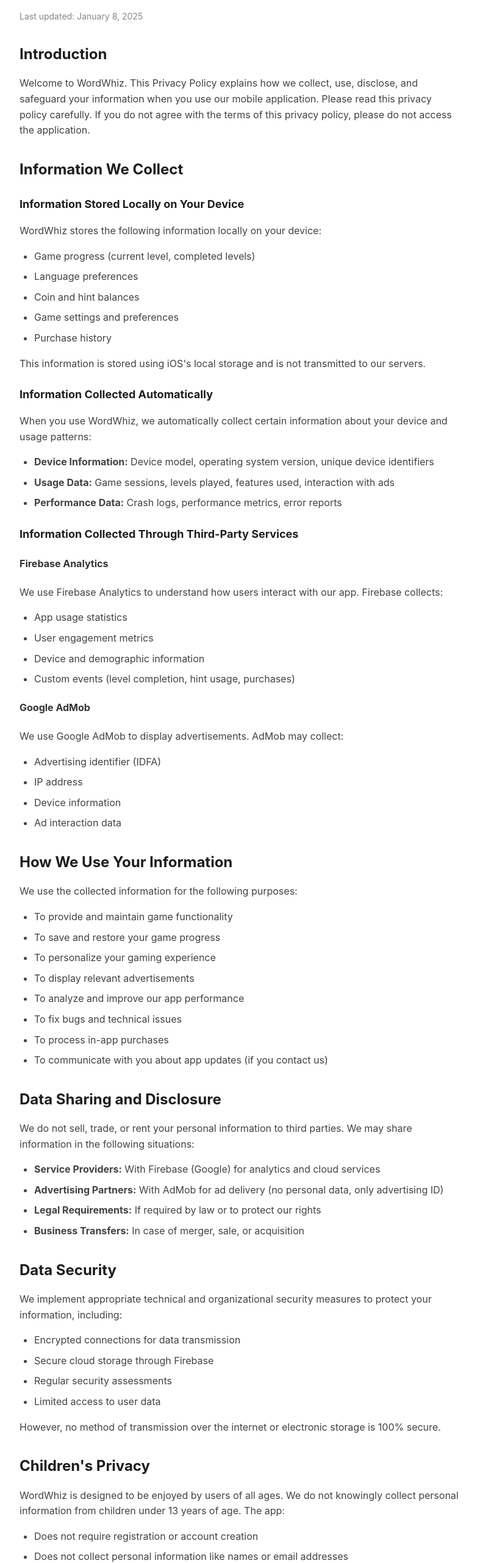
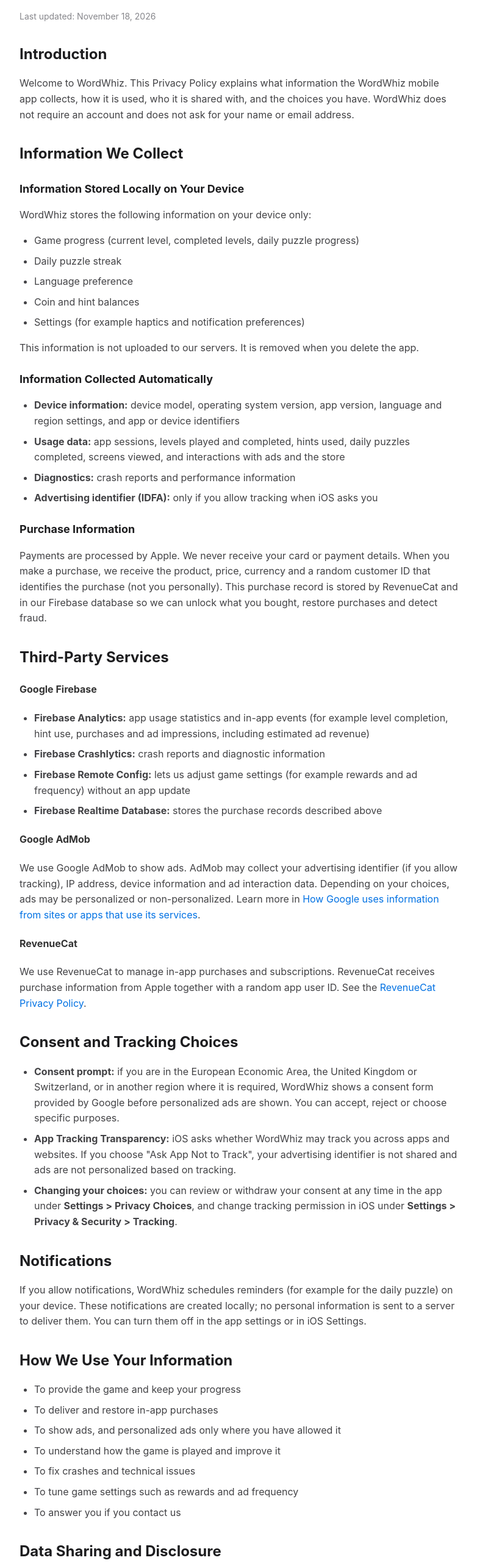
Before and after one commit to AhmettKeskin/MyAppsDocHolder, a plain HTML site: page wordwhiz/privacy.html in a window 1280 px wide. Shown: the part 140-2703 px from the top of the page at 61% size, without its empty margins (248-1030 px from the left). Drawn offline with Linux system fonts and the light colour scheme.

Commit message:
Update WordWhiz privacy policy for consent, RevenueCat and current data use
Co-Authored-By: Claude Opus 5.5 <noreply@anthropic.com>

```diff
--- a/wordwhiz/privacy.html
+++ b/wordwhiz/privacy.html
@@ -80,130 +80,115 @@
 <body>
     <div class="container">
         <h1>Privacy Policy</h1>
-        <p class="last-updated">Last updated: January 8, 2025</p>
+        <p class="last-updated">Last updated: November 18, 2026</p>
 
         <h2>Introduction</h2>
-        <p>Welcome to WordWhiz. This Privacy Policy explains how we collect, use, disclose, and safeguard your information when you use our mobile application. Please read this privacy policy carefully. If you do not agree with the terms of this privacy policy, please do not access the application.</p>
+        <p>Welcome to WordWhiz. This Privacy Policy explains what information the WordWhiz mobile app collects, how it is used, who it is shared with, and the choices you have. WordWhiz does not require an account and does not ask for your name or email address.</p>
 
         <h2>Information We Collect</h2>
 
         <h3>Information Stored Locally on Your Device</h3>
-        <p>WordWhiz stores the following information locally on your device:</p>
+        <p>WordWhiz stores the following information on your device only:</p>
         <ul>
-            <li>Game progress (current level, completed levels)</li>
-            <li>Language preferences</li>
+            <li>Game progress (current level, completed levels, daily puzzle progress)</li>
+            <li>Daily puzzle streak</li>
+            <li>Language preference</li>
             <li>Coin and hint balances</li>
-            <li>Game settings and preferences</li>
-            <li>Purchase history</li>
+            <li>Settings (for example haptics and notification preferences)</li>
         </ul>
-        <p>This information is stored using iOS's local storage and is not transmitted to our servers.</p>
+        <p>This information is not uploaded to our servers. It is removed when you delete the app.</p>
 
         <h3>Information Collected Automatically</h3>
-        <p>When you use WordWhiz, we automatically collect certain information about your device and usage patterns:</p>
         <ul>
-            <li><strong>Device Information:</strong> Device model, operating system version, unique device identifiers</li>
-            <li><strong>Usage Data:</strong> Game sessions, levels played, features used, interaction with ads</li>
-            <li><strong>Performance Data:</strong> Crash logs, performance metrics, error reports</li>
+            <li><strong>Device information:</strong> device model, operating system version, app version, language and region settings, and app or device identifiers</li>
+            <li><strong>Usage data:</strong> app sessions, levels played and completed, hints used, daily puzzles completed, screens viewed, and interactions with ads and the store</li>
+            <li><strong>Diagnostics:</strong> crash reports and performance information</li>
+            <li><strong>Advertising identifier (IDFA):</strong> only if you allow tracking when iOS asks you</li>
         </ul>
 
-        <h3>Information Collected Through Third-Party Services</h3>
+        <h3>Purchase Information</h3>
+        <p>Payments are processed by Apple. We never receive your card or payment details. When you make a purchase, we receive the product, price, currency and a random customer ID that identifies the purchase (not you personally). This purchase record is stored by RevenueCat and in our Firebase database so we can unlock what you bought, restore purchases and detect fraud.</p>
 
-        <h4>Firebase Analytics</h4>
-        <p>We use Firebase Analytics to understand how users interact with our app. Firebase collects:</p>
+        <h2>Third-Party Services</h2>
+
+        <h4>Google Firebase</h4>
         <ul>
-            <li>App usage statistics</li>
-            <li>User engagement metrics</li>
-            <li>Device and demographic information</li>
-            <li>Custom events (level completion, hint usage, purchases)</li>
+            <li><strong>Firebase Analytics:</strong> app usage statistics and in-app events (for example level completion, hint use, purchases and ad impressions, including estimated ad revenue)</li>
+            <li><strong>Firebase Crashlytics:</strong> crash reports and diagnostic information</li>
+            <li><strong>Firebase Remote Config:</strong> lets us adjust game settings (for example rewards and ad frequency) without an app update</li>
+            <li><strong>Firebase Realtime Database:</strong> stores the purchase records described above</li>
         </ul>
 
         <h4>Google AdMob</h4>
-        <p>We use Google AdMob to display advertisements. AdMob may collect:</p>
+        <p>We use Google AdMob to show ads. AdMob may collect your advertising identifier (if you allow tracking), IP address, device information and ad interaction data. Depending on your choices, ads may be personalized or non-personalized. Learn more in <a href="https://policies.google.com/technologies/partner-sites">How Google uses information from sites or apps that use its services</a>.</p>
+
+        <h4>RevenueCat</h4>
+        <p>We use RevenueCat to manage in-app purchases and subscriptions. RevenueCat receives purchase information from Apple together with a random app user ID. See the <a href="https://www.revenuecat.com/privacy">RevenueCat Privacy Policy</a>.</p>
+
+        <h2>Consent and Tracking Choices</h2>
         <ul>
-            <li>Advertising identifier (IDFA)</li>
-            <li>IP address</li>
-            <li>Device information</li>
-            <li>Ad interaction data</li>
+            <li><strong>Consent prompt:</strong> if you are in the European Economic Area, the United Kingdom or Switzerland, or in another region where it is required, WordWhiz shows a consent form provided by Google before personalized ads are shown. You can accept, reject or choose specific purposes.</li>
+            <li><strong>App Tracking Transparency:</strong> iOS asks whether WordWhiz may track you across apps and websites. If you choose "Ask App Not to Track", your advertising identifier is not shared and ads are not personalized based on tracking.</li>
+            <li><strong>Changing your choices:</strong> you can review or withdraw your consent at any time in the app under <strong>Settings &gt; Privacy Choices</strong>, and change tracking permission in iOS under <strong>Settings &gt; Privacy &amp; Security &gt; Tracking</strong>.</li>
         </ul>
 
+        <h2>Notifications</h2>
+        <p>If you allow notifications, WordWhiz schedules reminders (for example for the daily puzzle) on your device. These notifications are created locally; no personal information is sent to a server to deliver them. You can turn them off in the app settings or in iOS Settings.</p>
+
         <h2>How We Use Your Information</h2>
-        <p>We use the collected information for the following purposes:</p>
         <ul>
-            <li>To provide and maintain game functionality</li>
-            <li>To save and restore your game progress</li>
-            <li>To personalize your gaming experience</li>
-            <li>To display relevant advertisements</li>
-            <li>To analyze and improve our app performance</li>
-            <li>To fix bugs and technical issues</li>
-            <li>To process in-app purchases</li>
-            <li>To communicate with you about app updates (if you contact us)</li>
+            <li>To provide the game and keep your progress</li>
+            <li>To deliver and restore in-app purchases</li>
+            <li>To show ads, and personalized ads only where you have allowed it</li>
+            <li>To understand how the game is played and improve it</li>
+            <li>To fix crashes and technical issues</li>
+            <li>To tune game settings such as rewards and ad frequency</li>
+            <li>To answer you if you contact us</li>
         </ul>
 
         <h2>Data Sharing and Disclosure</h2>
-        <p>We do not sell, trade, or rent your personal information to third parties. We may share information in the following situations:</p>
+        <p>We do not sell your personal information. We share information only:</p>
         <ul>
-            <li><strong>Service Providers:</strong> With Firebase (Google) for analytics and cloud services</li>
-            <li><strong>Advertising Partners:</strong> With AdMob for ad delivery (no personal data, only advertising ID)</li>
-            <li><strong>Legal Requirements:</strong> If required by law or to protect our rights</li>
-            <li><strong>Business Transfers:</strong> In case of merger, sale, or acquisition</li>
+            <li><strong>With service providers:</strong> Google (Firebase and AdMob) and RevenueCat, as described above</li>
+            <li><strong>For legal reasons:</strong> if required by law or to protect our rights</li>
+            <li><strong>In a business transfer:</strong> in case of a merger, sale or acquisition</li>
         </ul>
 
         <h2>Data Security</h2>
-        <p>We implement appropriate technical and organizational security measures to protect your information, including:</p>
-        <ul>
-            <li>Encrypted connections for data transmission</li>
-            <li>Secure cloud storage through Firebase</li>
-            <li>Regular security assessments</li>
-            <li>Limited access to user data</li>
-        </ul>
-        <p>However, no method of transmission over the internet or electronic storage is 100% secure.</p>
+        <p>Data is sent over encrypted connections and stored with our service providers. No method of transmission or storage is 100% secure.</p>
 
         <h2>Children's Privacy</h2>
-        <p>WordWhiz is designed to be enjoyed by users of all ages. We do not knowingly collect personal information from children under 13 years of age. The app:</p>
-        <ul>
-            <li>Does not require registration or account creation</li>
-            <li>Does not collect personal information like names or email addresses</li>
-            <li>Shows age-appropriate advertisements through AdMob's child-directed settings</li>
-        </ul>
+        <p>WordWhiz does not require registration and does not ask for names or email addresses. We do not knowingly collect personal information from children under 13. If you believe a child has provided us personal information, please contact us and we will delete it.</p>
 
         <h2>Your Privacy Rights</h2>
-        <p>Depending on your location, you may have certain rights regarding your information:</p>
+        <p>Depending on where you live (for example under the GDPR in Europe or the CCPA in California), you may have the right to access, correct or delete your information, to object to or restrict its processing, and to withdraw consent. To:</p>
         <ul>
-            <li><strong>Access:</strong> You can view your game data within the app</li>
-            <li><strong>Deletion:</strong> You can delete all local data by uninstalling the app</li>
-            <li><strong>Opt-out of Ads:</strong> You can limit ad tracking in your device settings</li>
-            <li><strong>Opt-out of Analytics:</strong> You can disable analytics collection in your device settings</li>
+            <li><strong>Withdraw ad consent:</strong> use Settings &gt; Privacy Choices in the app</li>
+            <li><strong>Stop tracking:</strong> use iOS Settings &gt; Privacy &amp; Security &gt; Tracking</li>
+            <li><strong>Delete local data:</strong> delete the app</li>
+            <li><strong>Request access to or deletion of other data:</strong> contact us through the support form below</li>
         </ul>
-
-        <h3>iOS Specific Controls</h3>
-        <ul>
-            <li>Go to Settings > Privacy > Tracking to control app tracking</li>
-            <li>Go to Settings > Privacy > Apple Advertising to limit ad personalization</li>
-        </ul>
+        <p>You may also lodge a complaint with your local data protection authority.</p>
 
         <h2>Data Retention</h2>
         <ul>
-            <li><strong>Local Data:</strong> Stored on your device until you delete the app</li>
-            <li><strong>Analytics Data:</strong> Retained by Firebase according to their data retention policies (typically 14 months)</li>
-            <li><strong>Advertising Data:</strong> Retained by AdMob according to Google's data retention policies</li>
+            <li><strong>Local data:</strong> stays on your device until you delete the app</li>
+            <li><strong>Analytics, crash and advertising data:</strong> kept by Google according to its retention settings and policies</li>
+            <li><strong>Purchase records:</strong> kept as long as needed to provide and restore your purchases and to meet legal obligations</li>
         </ul>
 
         <h2>International Data Transfers</h2>
-        <p>Your information may be transferred to and processed in countries other than your country of residence. These countries may have different data protection laws. By using WordWhiz, you consent to such transfers.</p>
+        <p>Our service providers may process your information in countries other than your own, including the United States. Where required, these transfers rely on safeguards such as the European Commission's Standard Contractual Clauses.</p>
 
         <h2>Changes to This Privacy Policy</h2>
-        <p>We may update this Privacy Policy from time to time. We will notify you of any changes by:</p>
-        <ul>
-            <li>Updating the "Last updated" date at the top of this policy</li>
-            <li>Providing in-app notifications for significant changes</li>
-        </ul>
+        <p>We may update this Privacy Policy from time to time. We will change the "Last updated" date at the top when we do. Significant changes will also be noted in the app's release notes.</p>
 
         <h2>Third-Party Links</h2>
         <p>WordWhiz may contain links to third-party websites or services (such as ads). We are not responsible for the privacy practices of these third parties.</p>
 
         <div class="contact-info">
             <h2>Contact Us</h2>
-            <p>If you have questions or concerns about this Privacy Policy or our data practices, please contact us at:</p>
+            <p>If you have questions about this Privacy Policy or want to make a privacy request, please contact us at:</p>
             <p>
                 <strong>Email:</strong> <a href="mailto:ahmettkeskin@icloud.com">You can send e-mail from here</a><br>
                 <strong>Support Page:</strong> <a href="https://forms.gle/mLsvERE2nSTKfnjy5">Support Form</a>
@@ -212,7 +197,7 @@
         </div>
 
         <div class="footer">
-            <p>&copy; 2025 WordWhiz. All rights reserved.</p>
+            <p>&copy; 2026 WordWhiz. All rights reserved.</p>
             <p>WordWhiz is a product of Ahmet Keskin</p>
         </div>
     </div>
```
